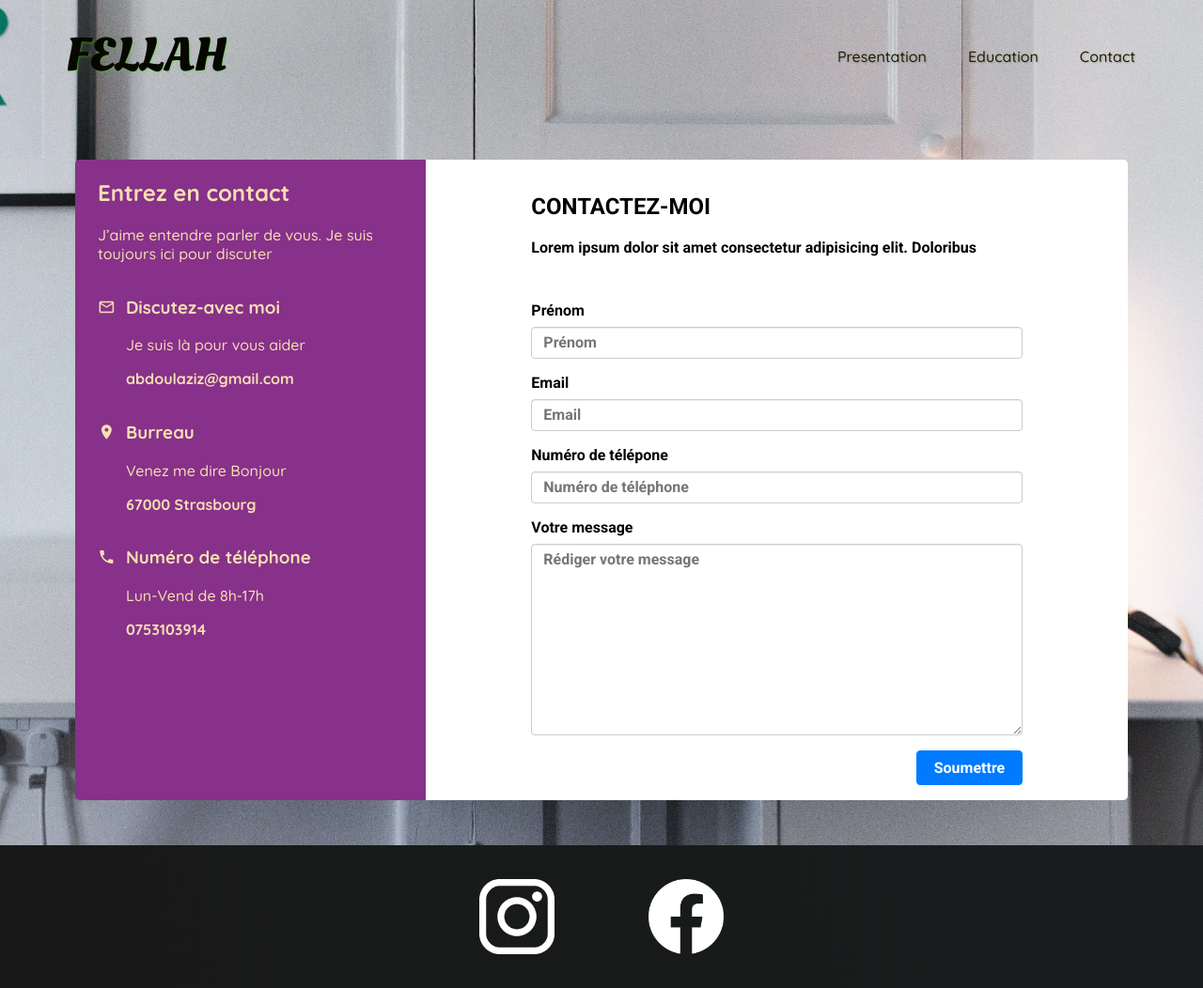
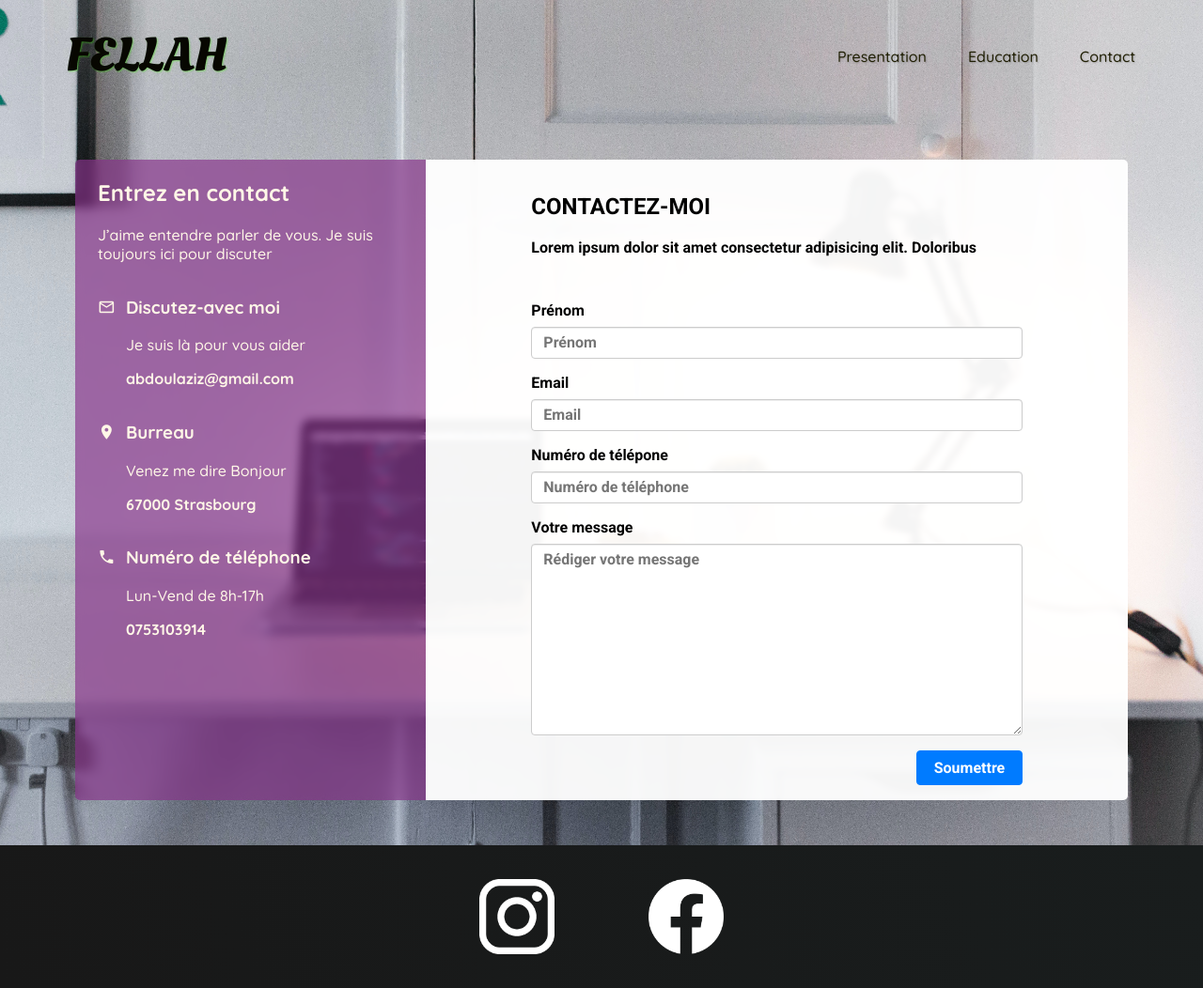
Before and after one commit to FellahAbdel/web-portfolio, a PHP site: page /contact.html in a window 1280 px wide. Shown: the whole page at 94% size. Run offline with PHP 8.4, Linux system fonts and the light colour scheme; some libraries are stand-ins or nearby versions.

Commit message:
Adapt the colors

```diff
--- a/assets/css/contact.css
+++ b/assets/css/contact.css
@@ -60,16 +60,17 @@ i {
 }
 
 section:first-child {
-  background-color: rgb(135, 49, 138);
-  backdrop-filter: blur(10px);
+  background-color: rgba(135, 49, 138, 0.658);
+  /* background-color: rgba(62, 31, 63, 0.68); */
+  backdrop-filter: blur(5px);
   padding: 0 1.5rem;
   border-radius: 5px 0 0 5px;
-  color: wheat;
+  color: rgb(255, 247, 231);
 }
 
 section:last-child {
-  background-color: rgb(255, 255, 255);
-  backdrop-filter: blur(5px);
+  background-color: rgba(255, 255, 255, 0.957);
+  backdrop-filter: blur(3px);
   padding: 1rem 7rem;
   /* border-radius: 6px; */
   font-family: "Roboto", sans-serif;
```
